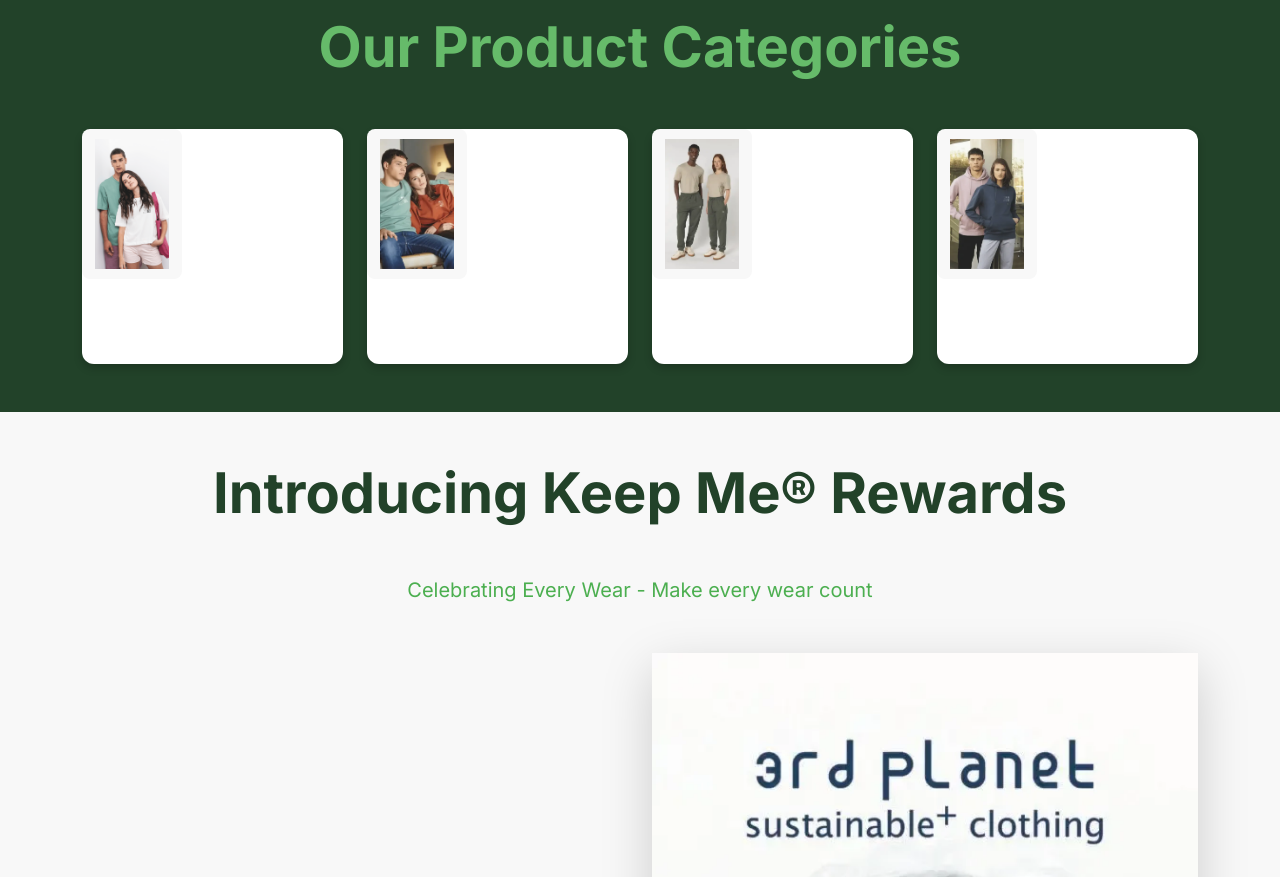
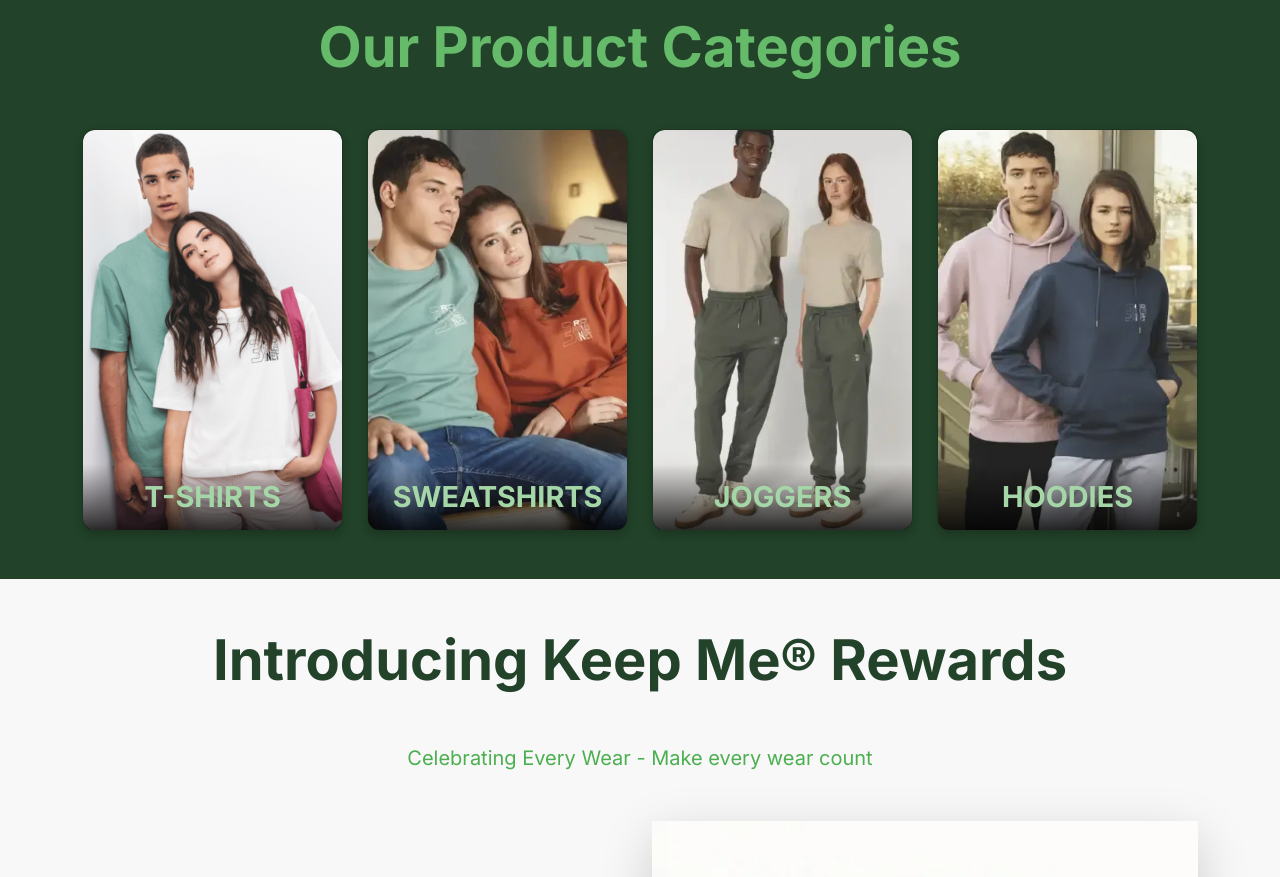
Before and after one commit to 3rdplanetuk/web, a plain HTML site: page index.html in a window 1280 px wide. Shown: the part 1220-2097 px from the top of the page. Drawn offline with nearby package versions, Linux system fonts and the light colour scheme.

Commit message:
Update index.html

```diff
--- a/index.html
+++ b/index.html
@@ -75,6 +75,17 @@
             transform: translate(-50%, -50%);
             object-fit: cover; /* Ensures the video covers the area without distortion */
         }
+        /* Ensure video covers height on mobile */
+        @media (max-width: 768px) {
+            .video-background iframe {
+                min-height: 100vh; /* Ensure it covers full viewport height */
+                min-width: 100vw; /* Ensure it covers full viewport width */
+                width: auto;
+                height: auto;
+                transform: translate(-50%, -50%);
+            }
+        }
+
 
         .overlay {
             position: absolute;
@@ -203,25 +214,43 @@
             box-shadow: 0 4px 10px rgba(0,0,0,0.3);
         }
 
-        /* Product Category Card Images */
+        /* --- Product Category Card Images (New Layout) --- */
+        .product-category-card {
+            position: relative; /* For overlay text positioning */
+            overflow: hidden;
+            background-color: var(--color-dark-primary); /* Dark background for the card itself */
+            border-radius: 0.75rem;
+            box-shadow: 0 4px 8px rgba(0, 0, 0, 0.2);
+            transition: transform 0.3s ease-in-out;
+        }
+        .product-category-card:hover {
+            transform: scale(1.03); /* Slight zoom on hover */
+        }
         .product-category-card img {
-            width: 100px; /* Fixed width for portrait images */
-            height: 150px; /* Fixed height for portrait images */
-            object-fit: contain; /* Ensure full image is visible */
-            border-radius: 0.5rem;
-            margin-bottom: 0.5rem; /* Reduced margin */
-            background-color: #F8F8F8; /* Light background for category images */
-            padding: 10px; /* Padding inside the light background */
+            width: 100%;
+            height: 400px; /* Fixed height for portrait images */
+            object-fit: cover; /* Cover the area, cropping if necessary */
+            border-radius: 0.75rem;
+            transition: transform 0.3s ease-in-out;
         }
-        .product-category-card .card-body {
-            display: flex;
-            flex-direction: column;
-            align-items: center; /* Center content horizontally */
-            justify-content: center;
-            padding: 1rem; /* Adjust padding */
+        .product-category-card:hover img {
+            transform: scale(1.05); /* Slight zoom on image on hover */
         }
-        .product-category-card .card-title {
-            margin-top: 0.5rem; /* Space between image and title */
+        .product-category-overlay {
+            position: absolute;
+            bottom: 0;
+            left: 0;
+            width: 100%;
+            background: linear-gradient(to top, rgba(0,0,0,0.8), rgba(0,0,0,0)); /* Gradient for text readability */
+            padding: 1rem;
+            color: var(--color-text-on-dark);
+            text-align: center;
+        }
+        .product-category-overlay h3 {
+            margin-bottom: 0;
+            font-size: 1.8rem; /* Larger font for category headers */
+            font-weight: 700;
+            color: var(--color-accent-secondary); /* Accent color for category headers */
         }
 
 
@@ -273,8 +302,8 @@
         .hover-blue-dark:hover { color: #0056b3 !important; }
 
         /* --- Footer Text Visibility Fix --- */
-        footer .text-muted {
-            color: var(--color-text-on-dark) !important; /* Force white text */
+        footer .text-white {
+            color: var(--color-text-on-dark) !important; /* Ensure white text */
         }
 
     </style>
@@ -330,35 +359,35 @@
         <div class="container">
             <h2 class="display-4 fw-bold text-center mb-5 text-primary-accent">Our Product Categories</h2>
             <div class="row g-4 justify-content-center">
-                <div class="col-6 col-md-3">
-                    <div class="card card-custom h-100 text-center rounded-xl product-category-card">
-                        <img src="img/tshirt.png" alt="T-SHIRTS" onerror="this.onerror=null;this.src='https://placehold.co/150x150/F8F8F8/224229?text=T-SHIRTS';" class="img-fluid">
-                        <div class="card-body">
-                            <h3 class="card-title fs-4 fw-semibold text-white">T-SHIRTS</h3>
+                <div class="col-sm-6 col-md-4 col-lg-3">
+                    <div class="card product-category-card">
+                        <img src="img/tshirt.png" alt="T-SHIRTS" onerror="this.onerror=null;this.src='https://placehold.co/300x400/224229/FFFFFF?text=T-SHIRTS';" class="img-fluid">
+                        <div class="product-category-overlay">
+                            <h3>T-SHIRTS</h3>
                         </div>
                     </div>
                 </div>
-                <div class="col-6 col-md-3">
-                    <div class="card card-custom h-100 text-center rounded-xl product-category-card">
-                        <img src="img/sweatshirt.webp" alt="SWEATSHIRTS" onerror="this.onerror=null;this.src='https://placehold.co/150x150/F8F8F8/224229?text=SWEATSHIRTS';" class="img-fluid">
-                        <div class="card-body">
-                            <h3 class="card-title fs-4 fw-semibold text-white">SWEATSHIRTS</h3>
+                <div class="col-sm-6 col-md-4 col-lg-3">
+                    <div class="card product-category-card">
+                        <img src="img/sweatshirt.webp" alt="SWEATSHIRTS" onerror="this.onerror=null;this.src='https://placehold.co/300x400/224229/FFFFFF?text=SWEATSHIRTS';" class="img-fluid">
+                        <div class="product-category-overlay">
+                            <h3>SWEATSHIRTS</h3>
                         </div>
                     </div>
                 </div>
-                <div class="col-6 col-md-3">
-                    <div class="card card-custom h-100 text-center rounded-xl product-category-card">
-                        <img src="img/joggers.webp" alt="JOGGERS" onerror="this.onerror=null;this.src='https://placehold.co/150x150/F8F8F8/224229?text=JOGGERS';" class="img-fluid">
-                        <div class="card-body">
-                            <h3 class="card-title fs-4 fw-semibold text-white">JOGGERS</h3>
+                <div class="col-sm-6 col-md-4 col-lg-3">
+                    <div class="card product-category-card">
+                        <img src="img/joggers.webp" alt="JOGGERS" onerror="this.onerror=null;this.src='https://placehold.co/300x400/224229/FFFFFF?text=JOGGERS';" class="img-fluid">
+                        <div class="product-category-overlay">
+                            <h3>JOGGERS</h3>
                         </div>
                     </div>
                 </div>
-                <div class="col-6 col-md-3">
-                    <div class="card card-custom h-100 text-center rounded-xl product-category-card">
-                        <img src="img/hoodie.webp" alt="HOODIES" onerror="this.onerror=null;this.src='https://placehold.co/150x150/F8F8F8/224229?text=HOODIES';" class="img-fluid">
-                        <div class="card-body">
-                            <h3 class="card-title fs-4 fw-semibold text-white">HOODIES</h3>
+                <div class="col-sm-6 col-md-4 col-lg-3">
+                    <div class="card product-category-card">
+                        <img src="img/hoodie.webp" alt="HOODIES" onerror="this.onerror=null;this.src='https://placehold.co/300x400/224229/FFFFFF?text=HOODIES';" class="img-fluid">
+                        <div class="product-category-overlay">
+                            <h3>HOODIES</h3>
                         </div>
                     </div>
                 </div>
```
